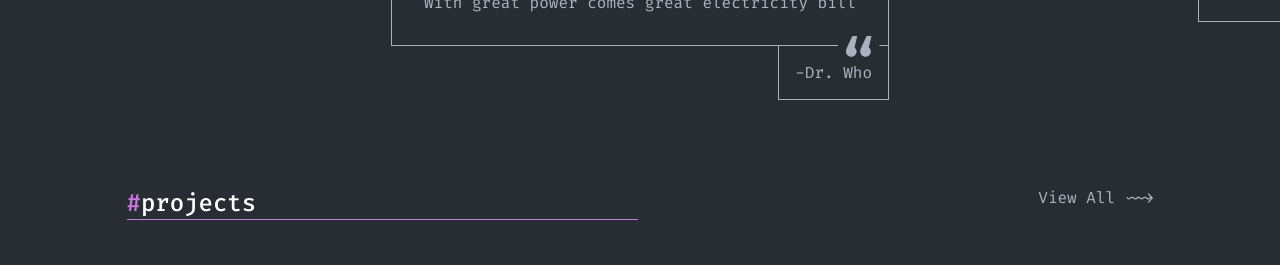
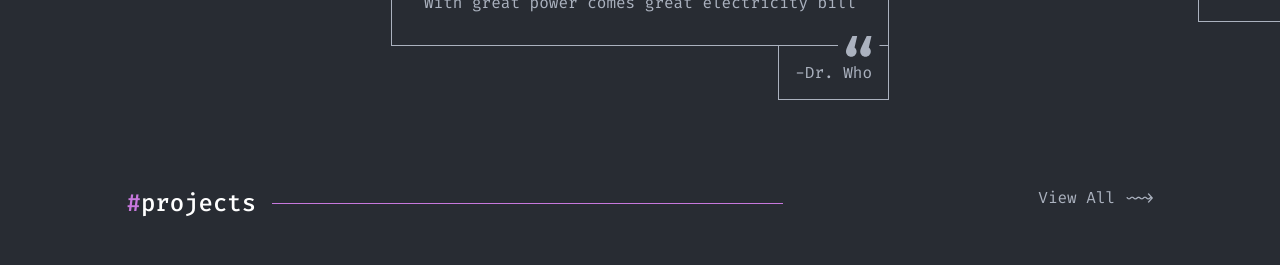
Before and after one commit to LyanBrito/portifolio.REACT, a React (Create React App) app: page / in a window 1280 px wide. Shown: the part 743-1008 px from the top of the page. Built offline with nearby package versions, Linux system fonts and the light colour scheme; grey boxes are pictures that could not be loaded.

Commit message:
feat:updated-projects-css

```diff
--- a/src/components/pages/projects/project.module.css
+++ b/src/components/pages/projects/project.module.css
@@ -11,7 +11,7 @@
   justify-content: space-between;
   width: 1027px;
 }
-.projectsTitle {
+.sectionTitle {
   display: flex;
   align-items: center;
   justify-content: center;
@@ -23,40 +23,33 @@
   width: 511px;
   height: 1px;
 }
-.projectsContainer{
+.projectsContainer {
   display: flex;
   justify-content: center;
   gap: 16px;
-
-
-
 }
-.project>img{
+.project > img {
   border: 1px solid var(--gray-100);
   border-bottom: 0px;
 }
-.projectName>h5{
+.projectName > h5 {
   font-size: 24px;
   color: var(--white-100);
   font-weight: 500;
 }
-.project{
+.project {
   display: flex;
   flex-direction: column;
-
-
 }
-.project>p{
+.project > p {
   padding: 8px;
   border: 1px solid var(--gray-100);
   border-bottom: 0px;
-
 }
-.projectName{
+.projectName {
   display: flex;
   flex-direction: column;
   padding: 16px;
   gap: 16px;
-
   border: 1px solid var(--gray-100);
 }
```
